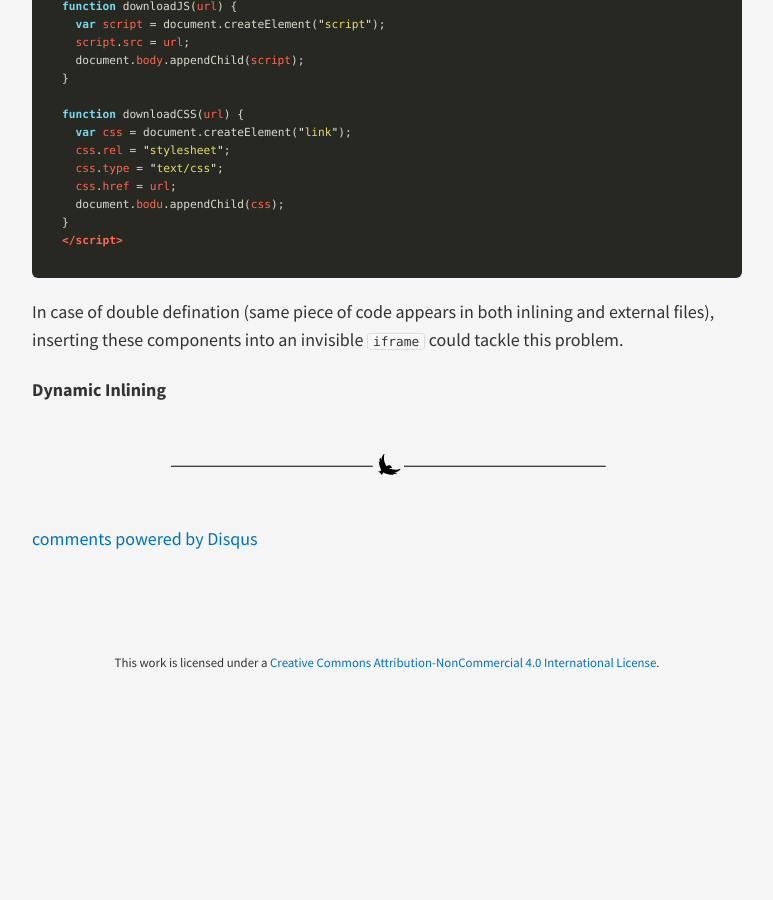
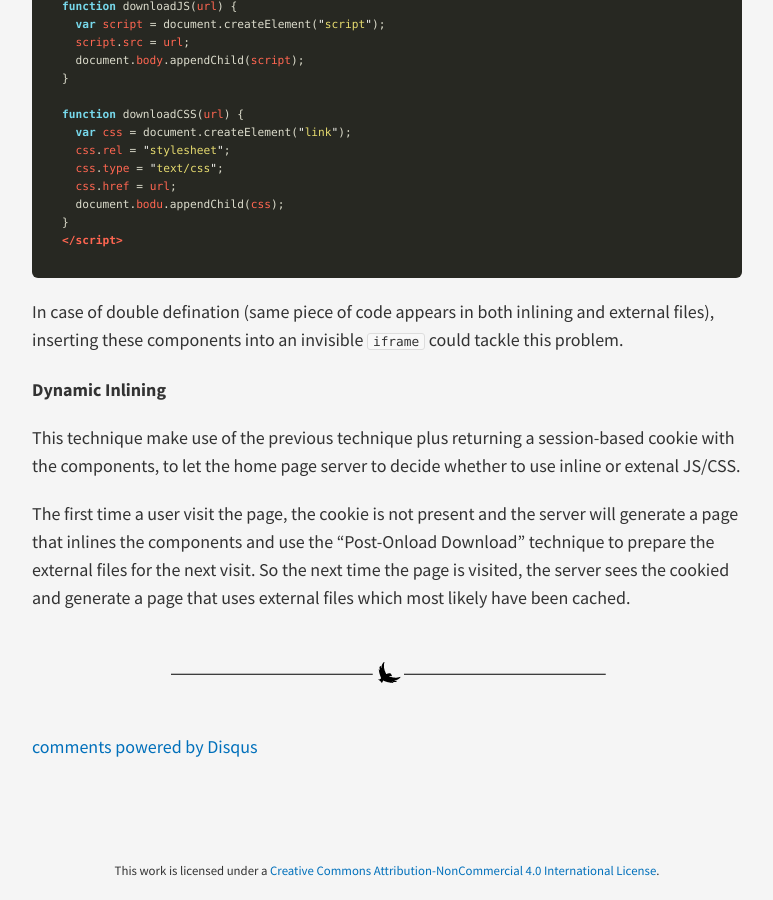
Before and after one commit to ycswaves/blog, a Jekyll site: the page built from _posts/2015-08-11-web-performance-make-js-css-external.md, in a window 1280 px wide and 900 px high, scrolled down 1702 px. Shown: the whole window, without its empty margins (253-1026 px from the left). Built offline with Jekyll 4.4.1, drawn with Linux system fonts in a browser that asks for light colours; nearby versions of some CDN libraries; Markdown is read by kramdown in place of the engine named in the settings; comment, search, counter and statistics services are not loaded; before the commit the page ends 2394 px from its top, so only the background shows below that.

Commit message:
add content

```diff
--- a/_posts/2015-08-11-web-performance-make-js-css-external.md
+++ b/_posts/2015-08-11-web-performance-make-js-css-external.md
@@ -58,3 +58,6 @@ function downloadCSS(url) {
 In case of double defination (same piece of code appears in both inlining and external files), inserting these components into an invisible `iframe` could tackle this problem.
 
 #### Dynamic Inlining
+This technique make use of the previous technique plus returning a session-based cookie with the components, to let the home page server to decide whether to use inline or extenal JS/CSS.
+
+The first time a user visit the page, the cookie is not present and the server will generate a page that inlines the components and use the "Post-Onload Download" technique to prepare the external files for the next visit. So the next time the page is visited, the server sees the cookied and generate a page that uses external files which most likely have been cached.
```
